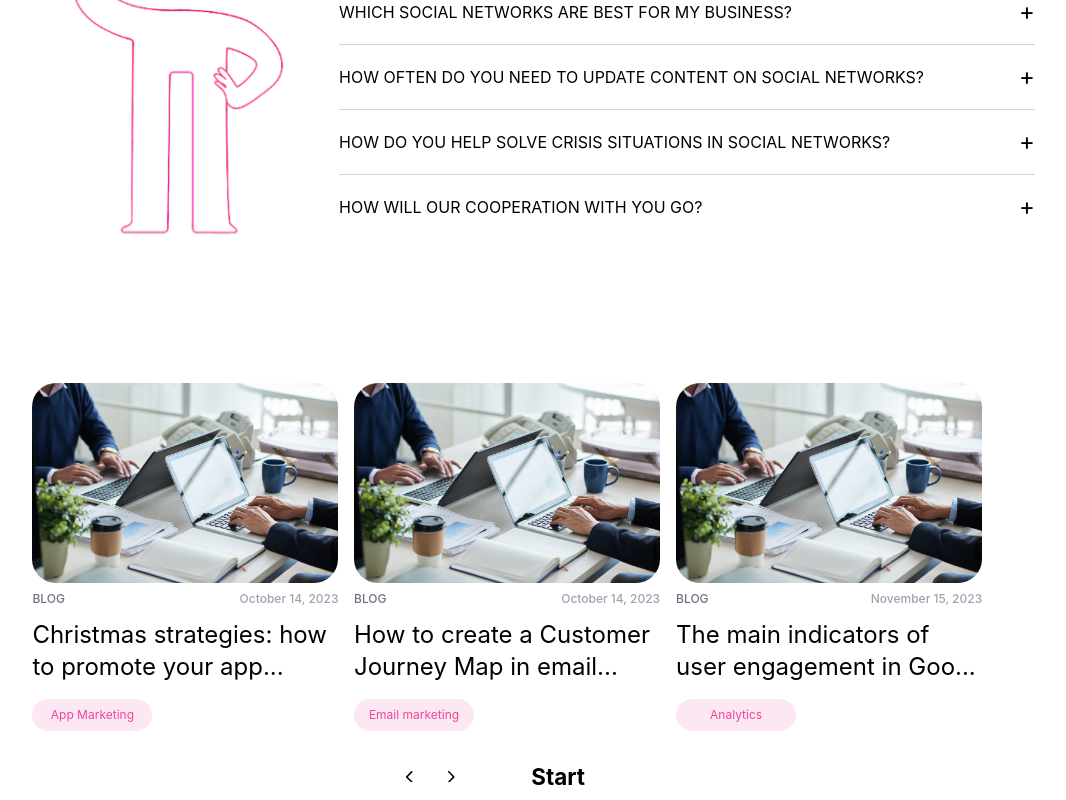
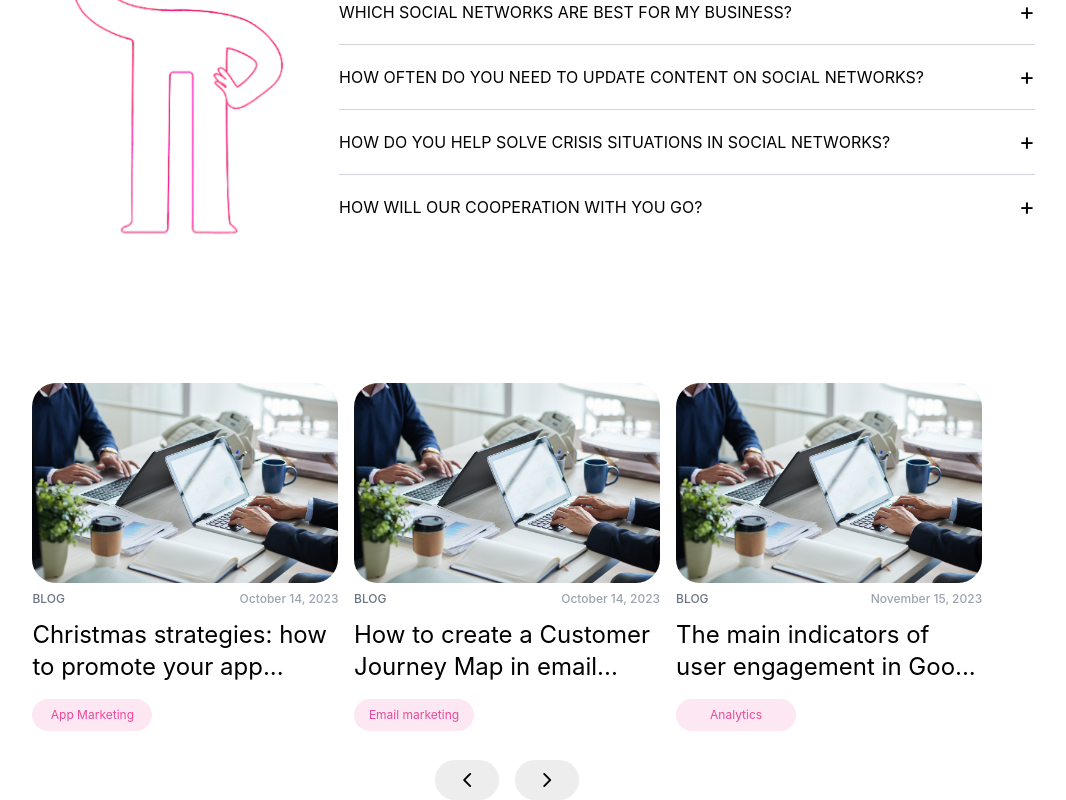
Before and after one commit to Hamzanaeem00/flow, a React (Vite) app: page / in a window 1280 px wide. Shown: the part 3246-4046 px from the top of the page, without its empty margins (133-1199 px from the left). Built offline with nearby package versions, Linux system fonts and the light colour scheme; a web font is replaced by a local one.

Commit message:
add btns styling

```diff
--- a/src/components/BlogCarousalButtons.jsx
+++ b/src/components/BlogCarousalButtons.jsx
@@ -41,7 +41,7 @@ export const PrevButton = (props) => {
 
   return (
     <button
-      className="embla__button embla__button--prev"
+      className="embla__button embla__button--prev bg-gray"
       type="button"
       {...restProps}
     >
--- a/src/components/Header.jsx
+++ b/src/components/Header.jsx
@@ -115,7 +115,7 @@ export default function Header() {
       {isOpen && (
         <section className="w-full flex justify-center items-center">
           <nav
-            className={`fixed top-[60px] w-[50vh] mx-10 h-[80vh] pt-10 rounded-lg transition-all duration-300
+            className={`fixed top-[60px] w-[50vh] mx-10 h-[80vh] pt-10 rounded-lg transition-all duration-300 nav-bar
             ${isScrolled ? "bg-black/80" : "bg-black"}`}
           >
             <div className=" px-2 sm:px-2 w-full">
--- a/src/index.css
+++ b/src/index.css
@@ -313,13 +313,36 @@ body {
   padding: 0;
   margin: 0;
   box-shadow: inset 0 0 0 0.2rem var(--detail-medium-contrast);
-  width: 2.6rem;
-  /* height: 3.6rem; */
+  width: 4rem;
+  height: 2.5rem;
   z-index: 1;
-  border-radius: 50%;
+  border-radius: 24px;
   display: flex;
   align-items: center;
   justify-content: center;
+}
+.embla__button--prev{
+  background-color: #EDEDED;
+}
+.embla__button--next{
+  background-color: #EDEDED;
+
+}
+
+.embla__button--prev:hover{
+  background-color: black;
+  transition: ease-in-out 0.5s;
+}
+.embla__button--prev:hover .embla__button__svg{
+  color: white;
+}
+.embla__button--next:hover {
+  color: white;
+}
+
+.embla__button--next:hover{
+  background-color: black;
+  transition: ease-in-out 0.5s;
 }
 .embla__button:disabled {
   color: var(--detail-high-contrast);
--- a/src/pages/BlogCaurosal.jsx
+++ b/src/pages/BlogCaurosal.jsx
@@ -83,7 +83,7 @@ const options = { loop: true }
       </div>
 
       <div className="embla__controls">
-        <div className="flex ">
+        <div className="grid grid-cols-2 gap-4 ">
           <PrevButton
             onClick={() => onButtonAutoplayClick(onPrevButtonClick)}
             disabled={prevBtnDisabled}
@@ -94,9 +94,9 @@ const options = { loop: true }
           />
         </div>
 
-        <button className="embla__play" onClick={toggleAutoplay} type="button">
+        {/* <button className="embla__play" onClick={toggleAutoplay} type="button">
           {isPlaying ? 'Stop' : 'Start'}
-        </button>
+        </button> */}
       </div>
     </div>
   )
```
